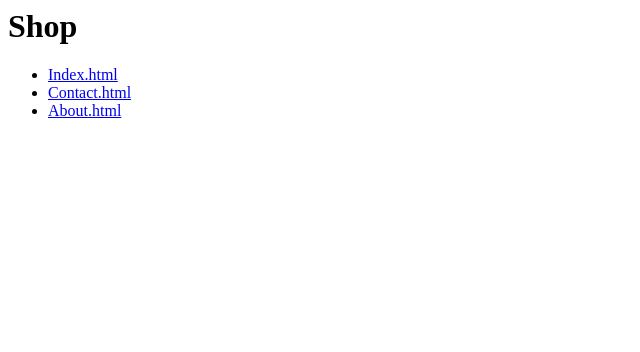
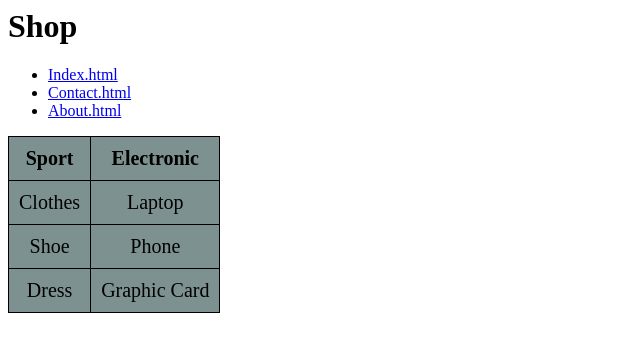
Before and after one commit to AlirezaBanasiri/github_course, a plain HTML site: page shop.html in a window 1280 px wide. Shown: the whole page, without its empty margins (0-640 px from the left). Drawn offline with Linux system fonts and the light colour scheme.

Commit message:
style shop.html and add table for products

```diff
--- /dev/null
+++ b/css/shop.css
@@ -0,0 +1,10 @@
+table,td,th{
+    border: 1px solid;
+    border-collapse: collapse;
+    font-size: 20px;
+    text-align: center;
+}
+td,th{
+    padding: 10px;
+    background-color: rgba(47, 79, 79, 0.623);
+}
--- a/shop.html
+++ b/shop.html
@@ -3,6 +3,7 @@
     <meta charset="UTF-8" />
     <meta http-equiv="X-UA-Compatible" content="IE=edge" />
     <meta name="viewport" content="width=device-width, initial-scale=1.0" />
+    <link rel="stylesheet" href="css/shop.css">
     <title>Document</title>
   </head>
   <body>
@@ -12,5 +13,23 @@
       <li><a href="#">Contact.html</a></li>
       <li><a href="#">About.html</a></li>
     </ul>
+    <table>
+      <tr>
+        <th>Sport</th>
+        <th>Electronic</th>
+      </tr>
+      <tr>
+        <td>Clothes</td>
+        <td>Laptop</td>
+      </tr>
+      <tr>
+        <td>Shoe</td>
+        <td>Phone</td>
+      </tr>
+      <tr>
+        <td>Dress</td>
+        <td>Graphic Card</td>
+      </tr>
+    </table>
   </body>
 </html>
```
